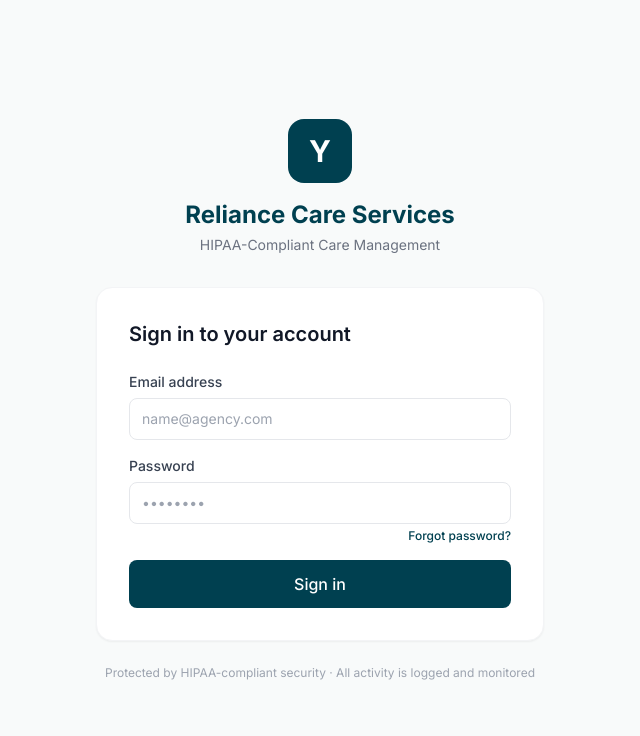
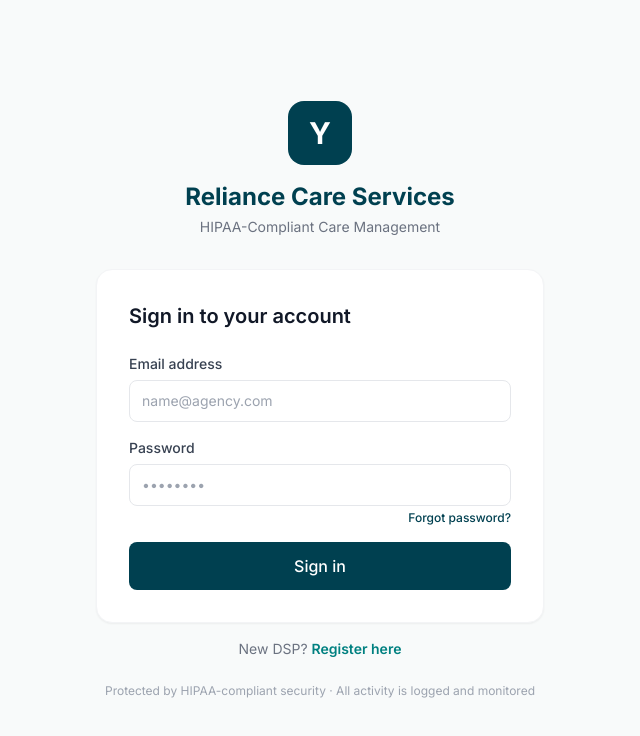
Before and after one commit to kennyzita/yayra-demo-version, a Next.js app: page /login in a window 1280 px wide. Shown: the top 736 px of the page, without its empty margins (320-960 px from the left). Built offline with nearby package versions, Linux system fonts and the light colour scheme; no server answers.

Commit message:
Add 'New DSP? Register here' link to login page
https://claude.ai/code/session_01JJbutkkmM2BJR6qcx2DX2t

```diff
--- a/src/app/(auth)/login/page.tsx
+++ b/src/app/(auth)/login/page.tsx
@@ -42,6 +42,13 @@ export default async function LoginPage({
           <LoginForm />
         </div>
 
+        <p className="text-center text-sm text-gray-500 mt-4">
+          New DSP?{' '}
+          <a href="/register" className="text-[#008080] font-semibold hover:underline">
+            Register here
+          </a>
+        </p>
+
         <p className="text-center text-xs text-gray-400 mt-6">
           Protected by HIPAA-compliant security · All activity is logged and monitored
         </p>
```
